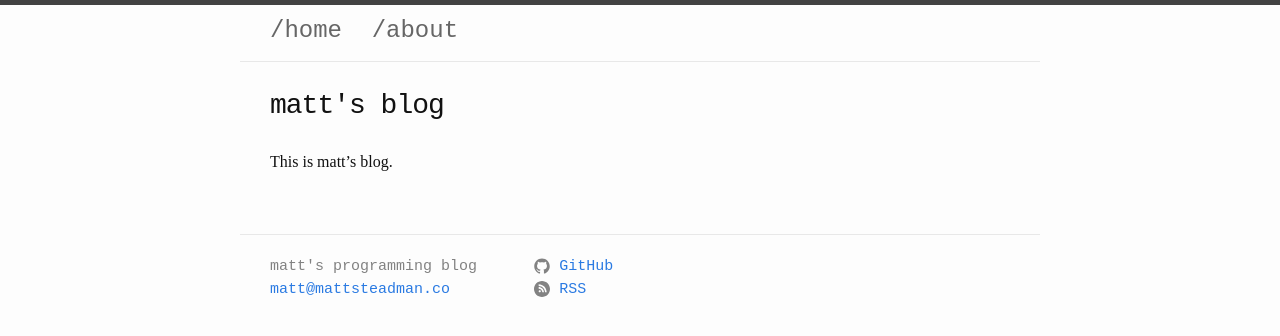
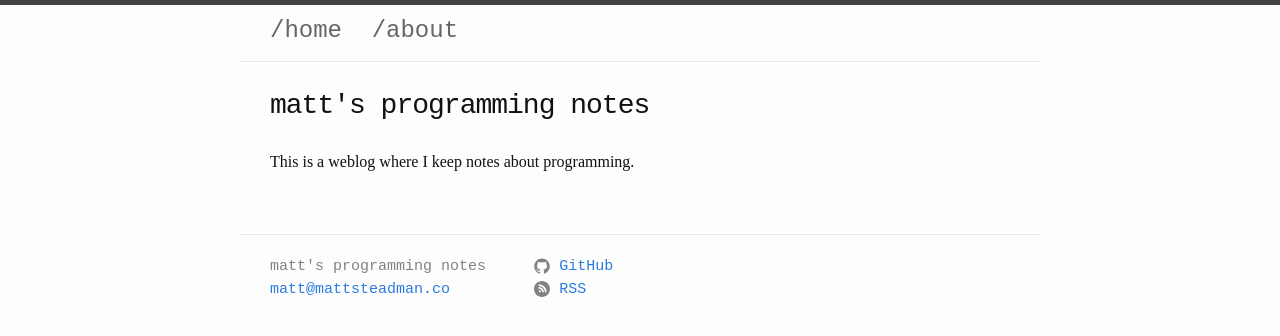
Before and after one commit to mattsteadman/mattsteadman.github.io, a Jekyll site: the page built from about.md, in a window 1280 px wide. Shown: the top 336 px of the page. Built offline with Jekyll 4.4.1, drawn with Linux system fonts in a browser that asks for light colours.

```diff
--- a/_config.yml
+++ b/_config.yml
@@ -1,13 +1,10 @@
-# Site settings
-title: matt's programming blog
+title: matt's programming notes
 email: matt@mattsteadman.co
-description: > # this means to ignore newlines until "baseurl:"
-    A blog about technology and programming
-#baseurl: # the subpath of your site, e.g. /blog/
-url: "https://mattsteadman.co" # the base hostname & protocol for your site
+description: >
+    Notes on programming
+url: "https://mattsteadman.co"
 github_username:  mattsteadman
 
-# Build settings
 markdown: kramdown
 
 navigation:
--- a/_layouts/page_without_title.html
+++ b/_layouts/page_without_title.html
@@ -4,7 +4,7 @@ layout: default
 <div class="post">
 
 <header class="post-header">
-  <h1 class="post-title">matt's blog<h1>
+  <h1 class="post-title">matt's programming notes<h1>
 </header>
 
 <article class="post-content">
--- a/about.md
+++ b/about.md
@@ -4,4 +4,4 @@ title: About
 permalink: /about/
 ---
 
-This is matt's blog.
+This is a weblog where I keep notes about programming.
```
Also changed, not shown: _drafts/2022-05-21-Python-notes.md (added, +39 -0 lines), _includes/google_analytics.html (+6 -7 lines), _posts/2022-05-21-Python-notes.md (added, +39 -0 lines), _posts/2022-05-21-my-first-post.markdown (deleted, +0 -11 lines).
